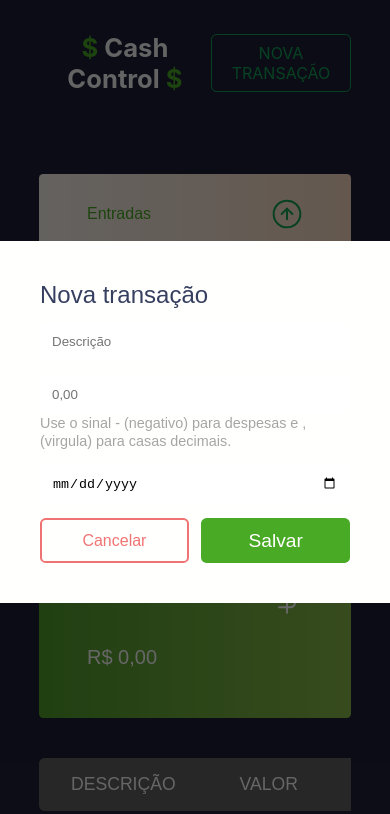
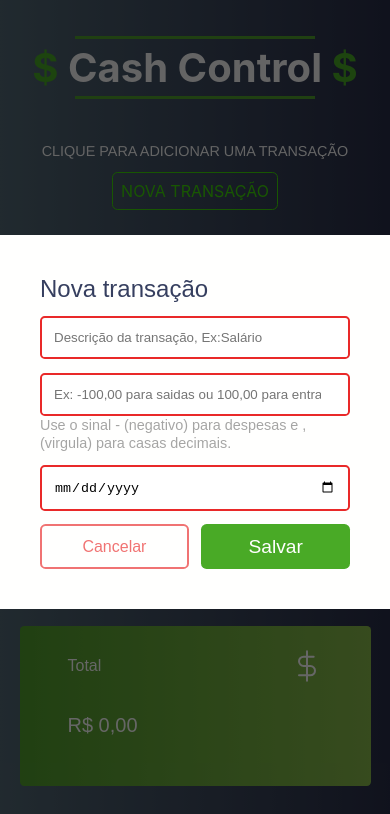
Before and after one commit to BrunoMartinsMoreira/-CashControl, a plain HTML site: page index.html in a window 390 px wide. Both pictures are taken after a click on the link "NOVA TRANSAÇÃO". Shown: the top 814 px of the page. Drawn offline with Linux system fonts and the light colour scheme.

Commit message:
Ajuste de responsividade

```diff
--- a/index.html
+++ b/index.html
@@ -12,6 +12,7 @@
 <body>
     <header class="header container">
         <h1><span>$</span> Cash Control <span>$</span></h1>
+        <p class="legend">Clique para adicionar uma transação</p>
         <a href="#"
                onclick="modal.open()"
                class="new-buttom">Nova transação</a>
@@ -74,7 +75,8 @@
                             type="text"
                             id="description"
                             name="description"
-                            placeholder="Descrição"
+                            placeholder="Descrição da transação, Ex:Salário"
+                            required
                          >
                     </div>
                         <div class="input-group">
@@ -88,7 +90,8 @@
                                 step="0.01"
                                 id="amount"
                                 name="amount"
-                                placeholder="0,00"
+                                placeholder="Ex: -100,00 para saidas ou 100,00 para entradas"
+                                required
                             >
                              <small class="help">Use o sinal - (negativo) para despesas
                                  e , (virgula) para casas decimais.
@@ -104,6 +107,7 @@
                                 type="date"
                                 id="date"
                                 name="date"
+                                required
                             >
                         </div>
                         <div class="input-group actions">
--- a/style.css
+++ b/style.css
@@ -8,7 +8,8 @@
 }
 
 body {
-    background-color:#20203b;
+    background:linear-gradient(90deg, #536976 0%,#292e49 100% );
+   /* background-color:#20203b;*/
     font-family: 'poppins', sans-serif;
 }
 .ScrenReaderOnly{
@@ -24,8 +25,8 @@ body {
 }
 
 .container {
-    width: min(80vw, 1000px);
-    margin: auto;
+    width: min(85vw, 1000px);
+    margin: 0 auto;
 }
 
 .header{
@@ -40,6 +41,11 @@ body {
     color: #49aa26;
 }
 
+.legend{
+    opacity: 0;
+    display: none;
+    visibility:hidden;
+}
 /*########## buttons & links ####*/
 button {
     width: 100%;
@@ -65,8 +71,8 @@ a.buttom:hover{
 .new-buttom{
    font-size: 1rem;
     padding: .5rem;
-    border: #12a454 .1rem solid;
-    color: #12a454;
+    border: #3dd705 .1rem solid;
+    color: #3dd705;
     text-decoration: none;
     border-radius: .35rem;
     text-transform: uppercase;
@@ -128,9 +134,7 @@ header {
 
 /*########## CARDS ##############*/
 .card{
-
-    background:linear-gradient(90deg, #faf4ee 0%,#fadcc3 100% );
-    /*background-color: #fff;*/
+    background-color: #fff;
     padding: 1.5rem 3rem;
     border-radius: 0.26rem;
     margin-bottom: 2rem;
@@ -188,7 +192,7 @@ table th {
 
     background: #636363;
     font-weight: normal;
-    padding: 1rem 2rem;
+    padding: 1rem 1rem;
     text-align: left;
     font-size: 1.1rem;
     color: #ffffff;
@@ -200,7 +204,7 @@ table tbody tr {
 
 table td {
     background: #fffffe;
-    padding: 1rem 2rem;
+    padding: 1rem 1rem;
     font-size: 1.25rem;
 }
 td.description {
@@ -249,7 +253,7 @@ td.expense {
 }
 
 input {
-    border: none;
+    border: #e92929 2px solid;
     border-radius: 0.3rem;
     padding: 0.75rem;
     width: 100%;
@@ -297,14 +301,30 @@ footer p{
     .card.total:hover{
         box-shadow: 0 30px 60px  rgb(34, 165, 165);
     }
-
-   @media (max-width: 400px){
+}
+@media (max-width: 600px){
+    body{
+        margin: 0;
+        padding: 0;
+    }
+    .container{
+        width: 100vw;
+    }
     .header{
         flex-direction: column;
     }
     .header h1{
-            font-size: 1.2rem;
-            margin-bottom: 2rem;
+        font-size: 2.5rem;
+        margin-bottom: 2.5rem;
+    }
+    .header h1::after,
+    .header h1::before{
+        content: "";
+	display: block;
+	width: 240px;
+	height: 3px;
+	background:#52a02e;
+	margin: 4px auto;
     }
     .header a{
         margin-bottom: -3rem;
@@ -312,5 +332,33 @@ footer p{
     .container{
         width: 90vw;
     }
+    .legend{
+        display: block;
+        opacity: 1;
+        visibility: visible;
+        margin-bottom: .8rem;
+        font-size: .9rem;
+        font-family:'Franklin Gothic Medium', 'Arial Narrow', Arial, sans-serif;
+        color: #fafafa;
+        text-transform: uppercase;
+    }
+
+
+   td.description{
+    font-size: .9rem;
+    padding-right: .1rem;
+    }
+
+    td.income {
+        font-size: 1rem;
+        padding-right: .1rem;
+    }
+    td.expense {
+        font-size: 1rem;
+        padding-right: .1rem;
+    }
+    td.date{
+        font-size: 0.9rem;
+        padding-right: .1rem;
     }
 }
```
Lines whose indentation alone changed are shown as unchanged.
